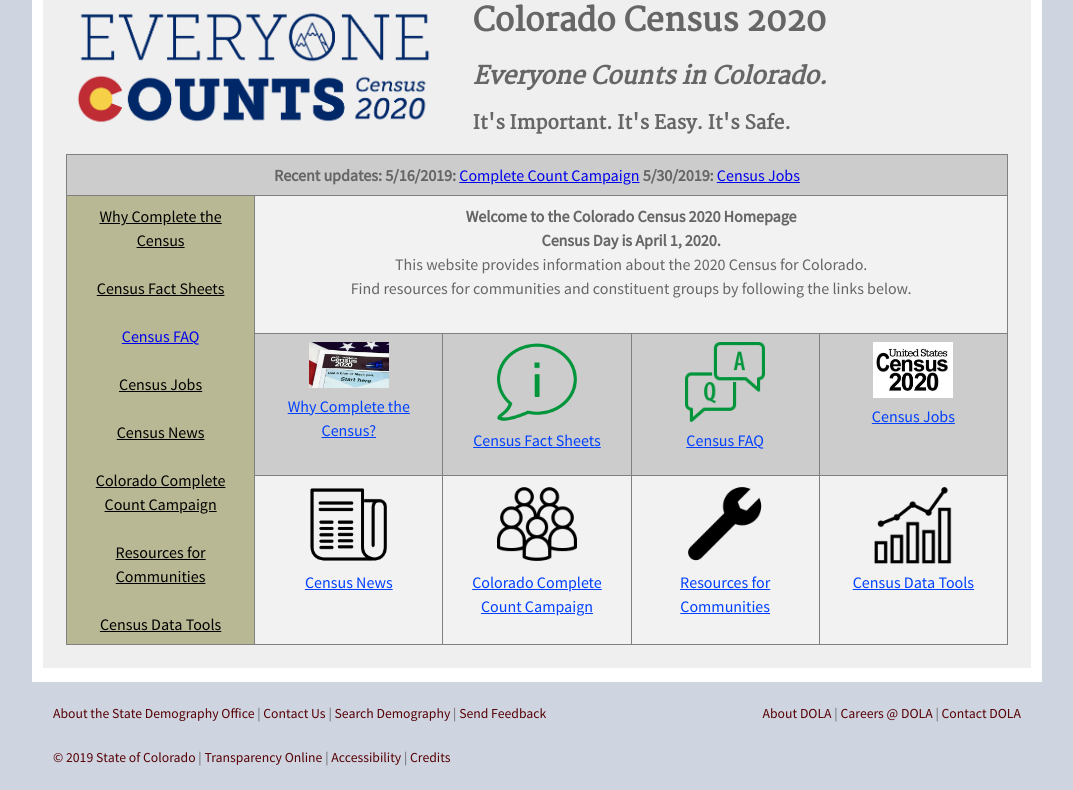
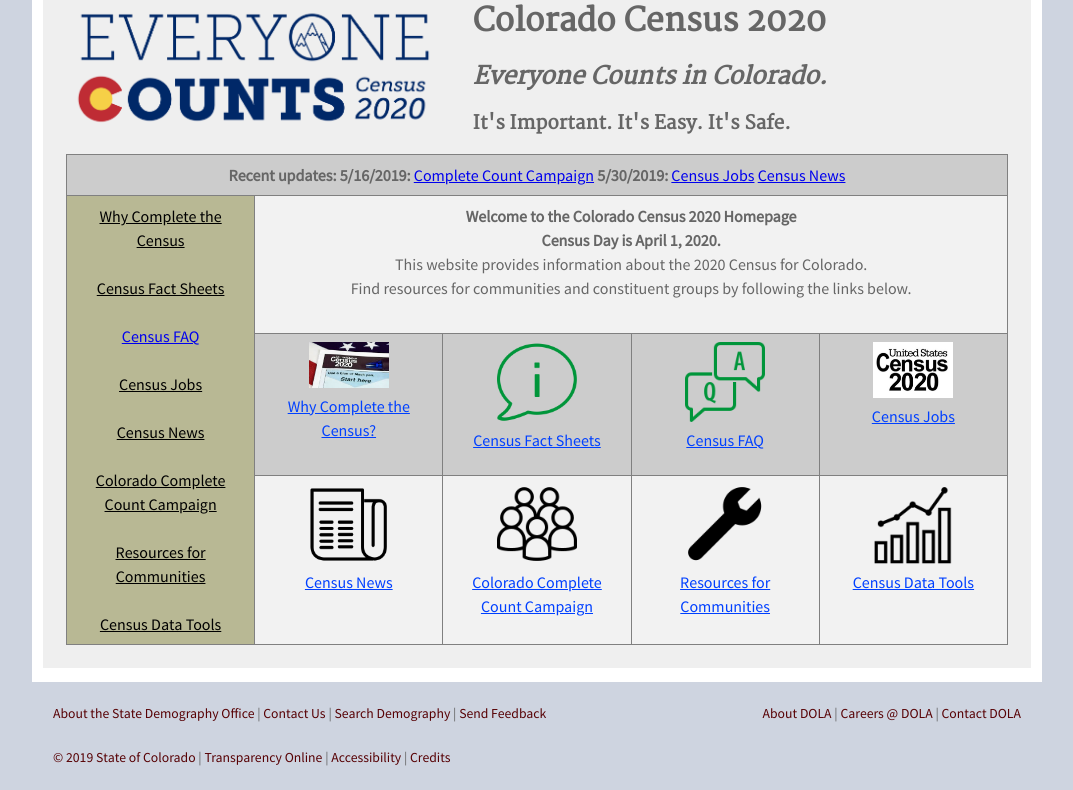
Before and after one commit to TBleess/Website_New, a Jekyll site: the page built from pages/5_CensusACS/census_2020_main.html, in a window 1280 px wide. Shown: the part 961-1751 px from the top of the page, without its empty margins (103-1176 px from the left). Built offline with Jekyll 4.4.1, drawn with Linux system fonts in a browser that asks for light colours.

Commit message:
Update census_2020_main.html

```diff
--- a/pages/5_CensusACS/census_2020_main.html
+++ b/pages/5_CensusACS/census_2020_main.html
@@ -70,6 +70,7 @@
 			<b>Recent updates:</b>
 			<b>5/16/2019:</b> <a href='https://demography.dola.colorado.gov/demography/2020CCCC/'>Complete Count Campaign</a>
 			<b>5/30/2019:</b> <a href='https://demography.dola.colorado.gov/census-acs/2020-census-jobs/'>Census Jobs</a>
+			<a href='https://demography.dola.colorado.gov/census-acs/2020-news/'>Census News</a>
 		</td>
                 </tr>
 		<tr>
```
